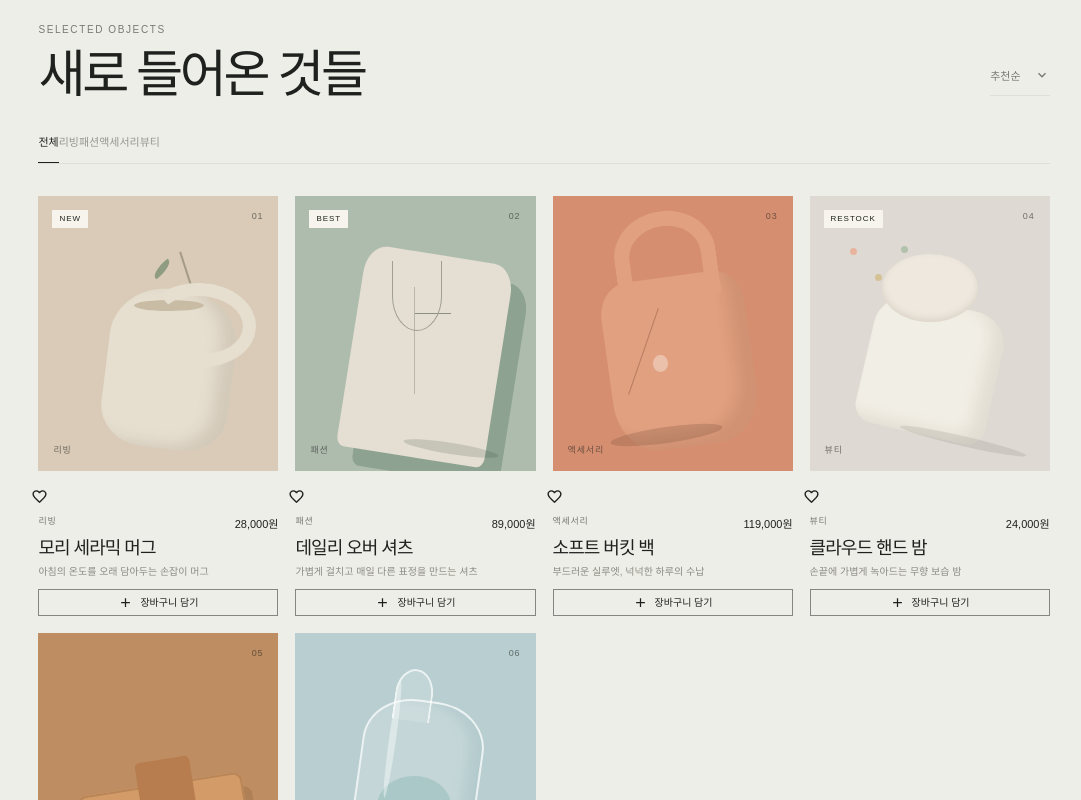
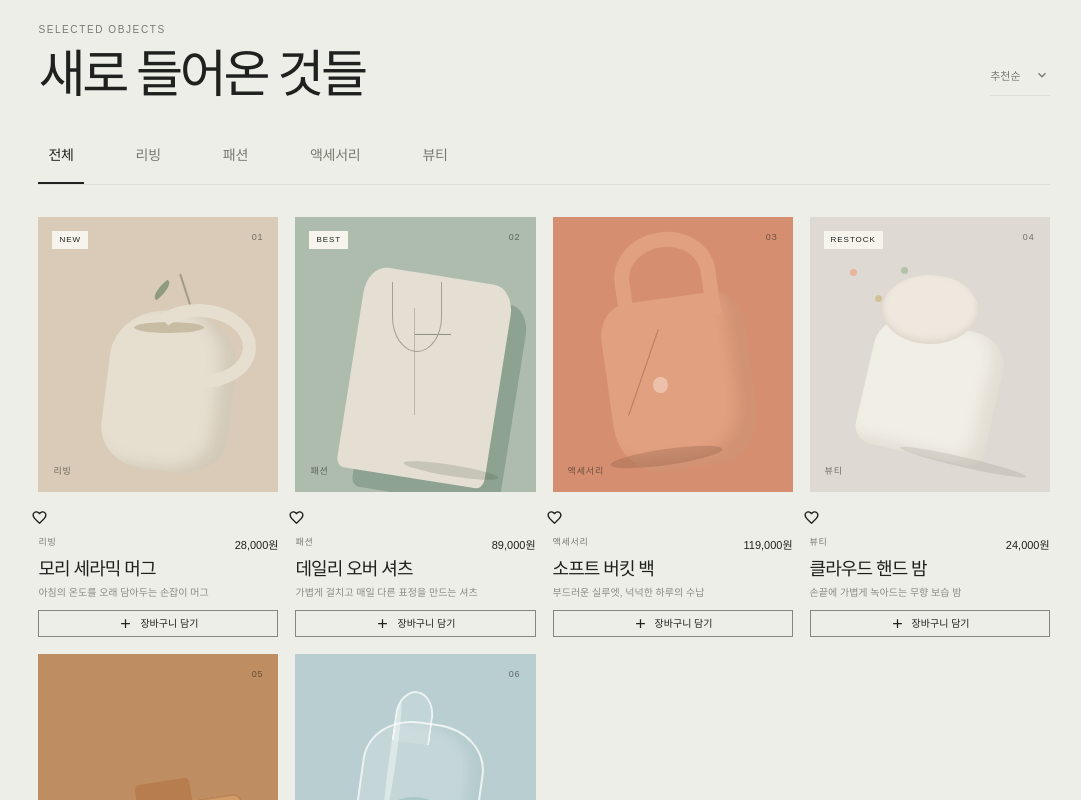
Before and after one commit to Vermond/ShoppingWeb, a Next.js app in the folder frontend/: page / in a window 1280 px wide. Shown: the part 1580-2380 px from the top of the page, without its empty margins (96-1177 px from the left). Built offline with nearby package versions, Linux system fonts and the light colour scheme; what @mui/material-nextjs would draw is missing.

Commit message:
- 카테고리 간격 수정

```diff
--- a/frontend/src/components/shop/ProductSection.tsx
+++ b/frontend/src/components/shop/ProductSection.tsx
@@ -79,14 +79,16 @@ export function ProductSection({
         value={activeFilter}
         onChange={(_, value: ProductFilter) => onFilterChange(value)}
         aria-label="상품 카테고리 필터"
+        variant="scrollable"
+        scrollButtons={false}
         sx={{
           minHeight: 0,
-          "& .MuiTabs-flexContainer": {
-            gap: { xs: "17px", sm: "26px" },
+          "& .MuiTabs-list": {
+            columnGap: { xs: "28px", sm: "42px" },
           },
           "& .MuiTabs-indicator": {
-            height: "1px",
-            backgroundColor: "var(--ink)",
+            height: "2px",
+            backgroundColor: "var(--morrow-palette-text-primary)",
           },
         }}
       >
@@ -97,12 +99,15 @@ export function ProductSection({
             label={filter}
             disableRipple
             sx={{
-              minHeight: 0,
-              padding: "0 0 13px",
-              color: "#969890",
-              fontSize: "11px",
+              minHeight: { xs: 44, sm: 48 },
+              padding: { xs: "6px 8px 14px", sm: "7px 10px 15px" },
+              color: "var(--morrow-palette-text-secondary)",
+              fontSize: { xs: "13px", sm: "14px" },
+              fontWeight: 500,
+              letterSpacing: "-.02em",
+              lineHeight: 1.4,
               "&.Mui-selected": {
-                color: "var(--ink)",
+                color: "var(--morrow-palette-text-primary)",
               },
             }}
           />
```
